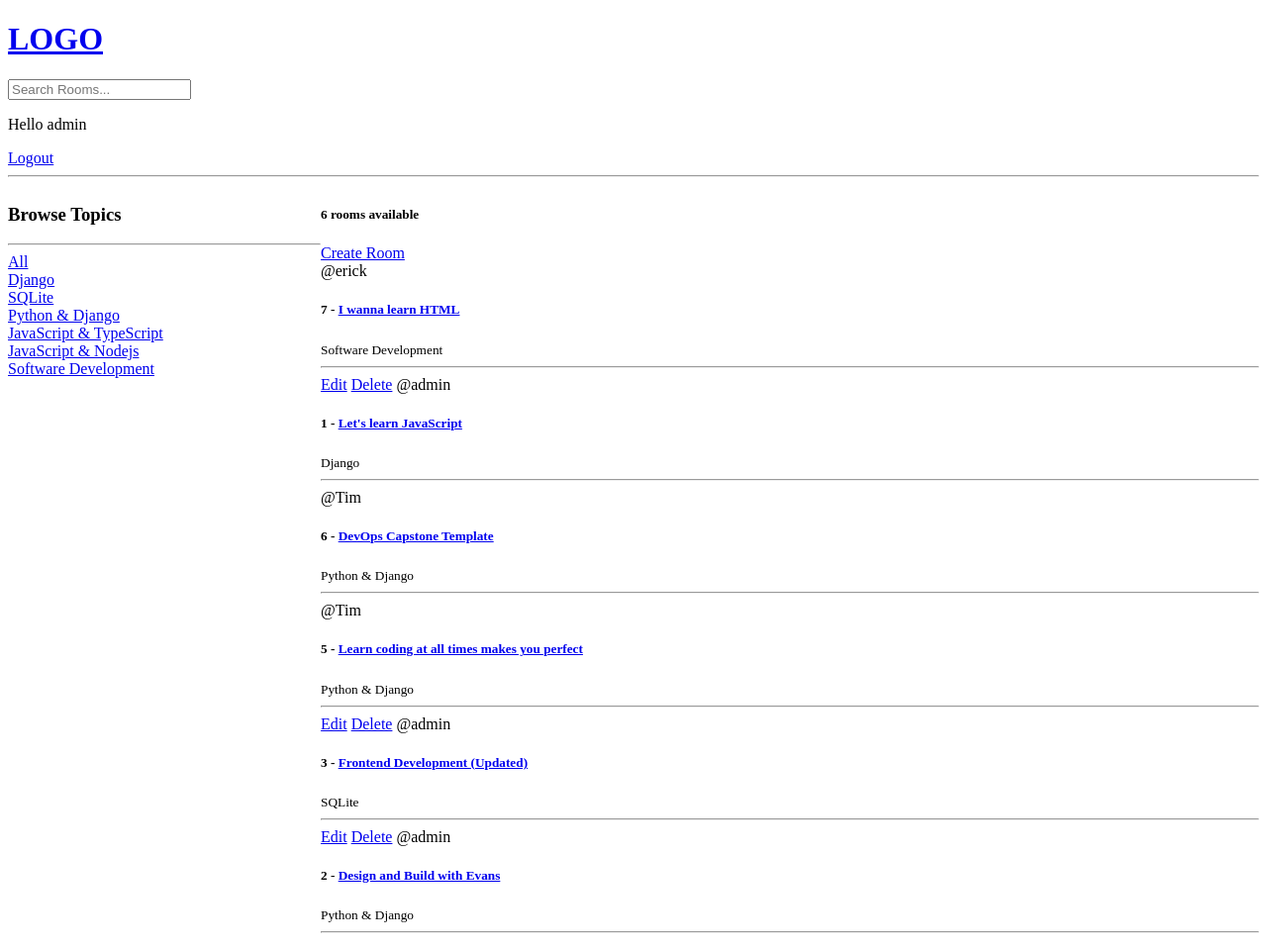
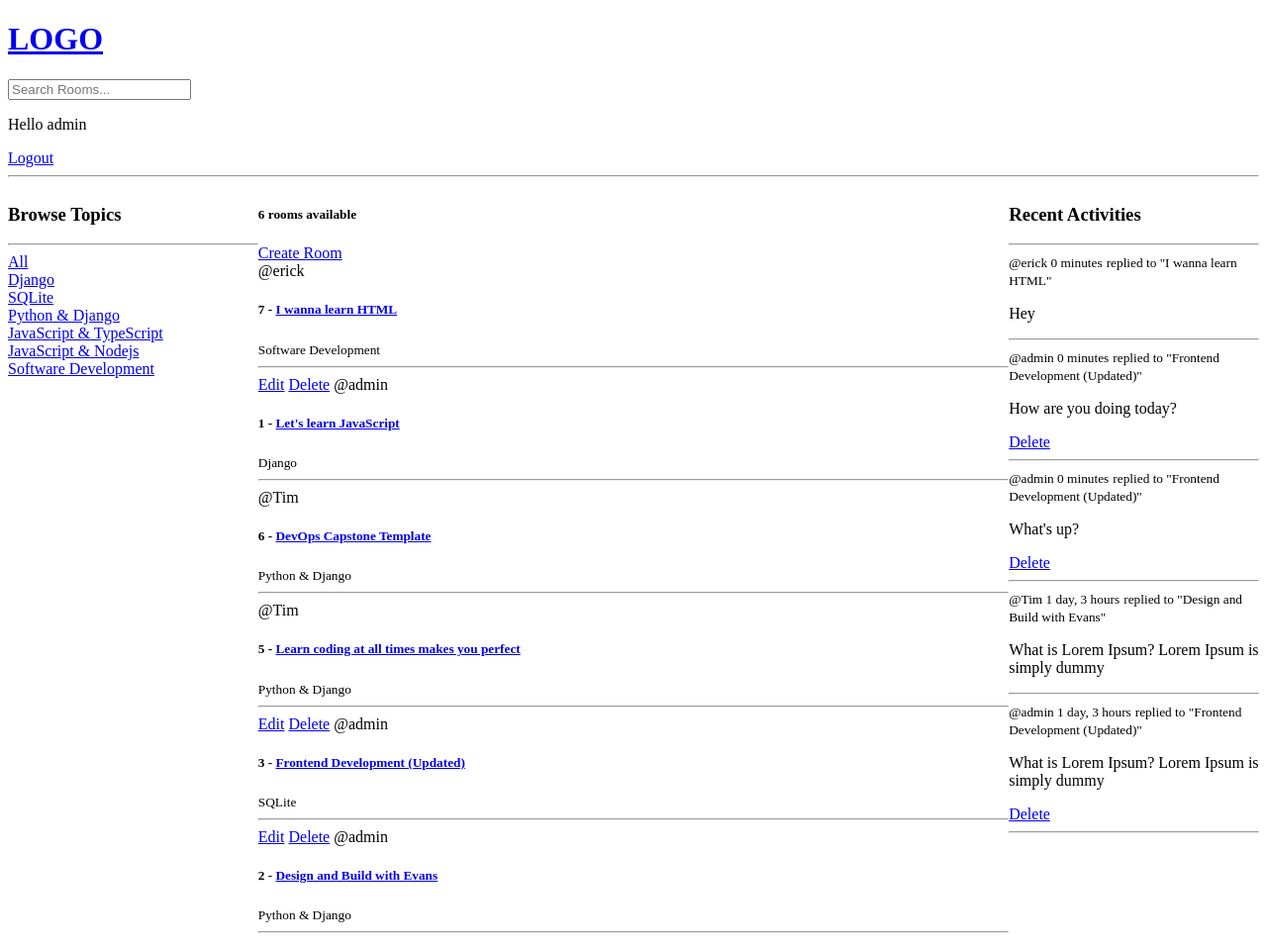
Before and after one commit to Doheera-kosi/StudyRoom, a Django app: page / in a window 1280 px wide. Shown: the whole page at 99% size. Run offline with Django 5.2, Linux system fonts and the light colour scheme; a user stored in the database is signed in; data comes from the database, SQL or seed files in the repository; both versions use the stored data as it was after the commit.

Commit message:
Add recent activities

```diff
--- a/base/models.py
+++ b/base/models.py
@@ -34,5 +34,8 @@ class Message(models.Model):
   updated = models.DateTimeField(auto_now=True)
   created = models.DateTimeField(auto_now_add=True)
 
+  class Meta:
+    ordering = ['-updated', '-created']
+
   def __str__(self):
     return self.body[0:50]
--- a/base/templates/base/home.html
+++ b/base/templates/base/home.html
@@ -5,7 +5,7 @@
 <style>
   .home-container {
     display: grid;
-    grid-template-columns: 1fr 3fr;
+    grid-template-columns: 1fr 3fr 1fr;
   }
 </style>
 
@@ -54,6 +54,23 @@
       {%endfor%}
     </div>
   </div>
+
+  <div class="">
+    <h3>Recent Activities</h3>
+    <hr>
+    {% for message in room_messages %}
+      <div>
+        <small>@{{message.user}}  {{message.created|timesince}}</small>
+        <small>replied to "{{message.room}}"</small>
+
+        <p>{{message}}</p>
+        {% if request.user == message.user %}
+        <a href="{% url 'delete-message' message.id %}">Delete</a>
+        {%endif%}
+        <hr>
+      </div>
+    {% endfor %}
+  </div>
 </div>
 
 {% endblock content %}
--- a/base/templates/base/room.html
+++ b/base/templates/base/room.html
@@ -21,8 +21,8 @@
       <div>
         {% if request.user == message.user %}
         <a href="{% url 'delete-message' message.id %}">Delete</a>
+        {%endif%}
         <small>@{{message.user}} {{message.created|timesince}} ago</small>
-        {%endif%}
         <p>{{message.body}}</p>
         <hr />
       </div>
--- a/base/views.py
+++ b/base/views.py
@@ -81,25 +81,34 @@ def home(request):
     topics = Topic.objects.all()
     room_count = rooms.count()
 
-    context = {"rooms": rooms, "topics": topics, "room_count": room_count}
+    room_messages = Message.objects.filter(Q(room__topic__name__icontains=q))
+
+    context = {
+        "rooms": rooms,
+        "topics": topics,
+        "room_count": room_count,
+        "room_messages": room_messages,
+    }
     return render(request, "base/home.html", context)
 
 
 def room(request, pk):
     room = Room.objects.get(id=pk)
-    room_messages = room.message_set.all().order_by('-created')
+    room_messages = room.message_set.all().order_by("-created")
     participants = room.participants.all()
 
-    if request.method == 'POST':
-      message = Message.objects.create(
-        user=request.user,
-        room=room,
-        body=request.POST.get('body')
-      )
-      room.participants.add(request.user)
-      return redirect('room', pk=room.id)
+    if request.method == "POST":
+        message = Message.objects.create(
+            user=request.user, room=room, body=request.POST.get("body")
+        )
+        room.participants.add(request.user)
+        return redirect("room", pk=room.id)
 
-    context = {"room": room, "room_messages": room_messages, 'participants': participants}
+    context = {
+        "room": room,
+        "room_messages": room_messages,
+        "participants": participants,
+    }
     return render(request, "base/room.html", context)
 
 
```
Also changed, not shown: base/migrations/0003_alter_message_options.py (added), db.sqlite3.
